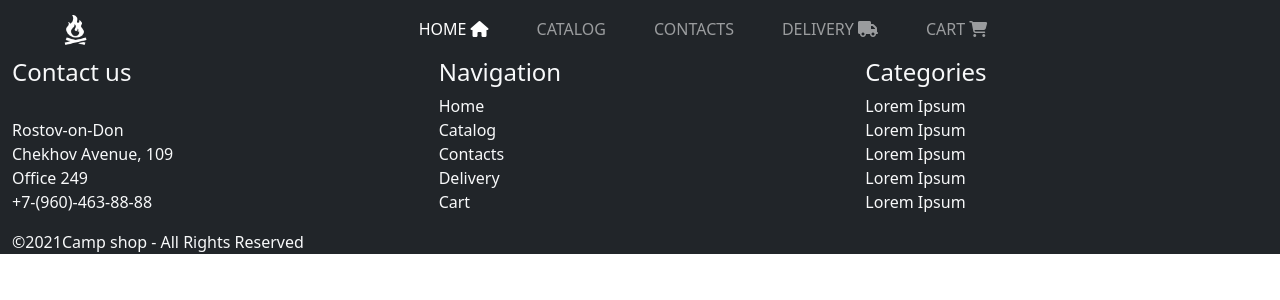
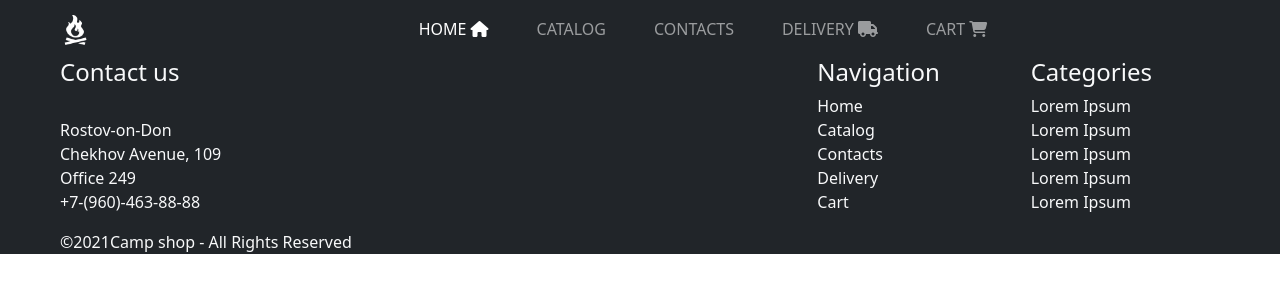
Before and after one commit to RudnevDanil/react_shop, a React (Create React App) app: page / in a window 1280 px wide. Shown: the top 300 px of the page. Built offline with nearby package versions, Linux system fonts and the light colour scheme.

Commit message:
Update Footer.js

```diff
--- a/src/components/Footer.js
+++ b/src/components/Footer.js
@@ -4,7 +4,7 @@ export default function Footer() {
     return (
         <div className='container-fluid bg-dark text-light'>
             <div className='row'>
-                <div className='col-sm'>
+                <div className='col-sm ms-5'>
                     <h4>Contact us</h4>
                     <ul className='list-unstyled'>
                         <li>&nbsp;</li>
@@ -15,7 +15,7 @@ export default function Footer() {
                     </ul>
                 </div>
 
-                <div className='col-sm'>
+                <div className='col-sm-2'>
                     <h4>Navigation</h4>
                     <ul className='list-unstyled'>
                         <li>Home</li>
@@ -26,7 +26,7 @@ export default function Footer() {
                     </ul>
                 </div>
 
-                <div className='col-sm'>
+                <div className='col-sm-2 me-5'>
                     <h4>Categories</h4>
                     <ul className='list-unstyled'>
                         <li>Lorem Ipsum</li>
@@ -37,7 +37,7 @@ export default function Footer() {
                     </ul>
                 </div>
             </div>
-            <div>
+            <div className='ms-5'>
                 <p className='text-xs-center'>
                     &copy;{new Date().getFullYear()}Camp shop - All Rights Reserved
                 </p>
```
